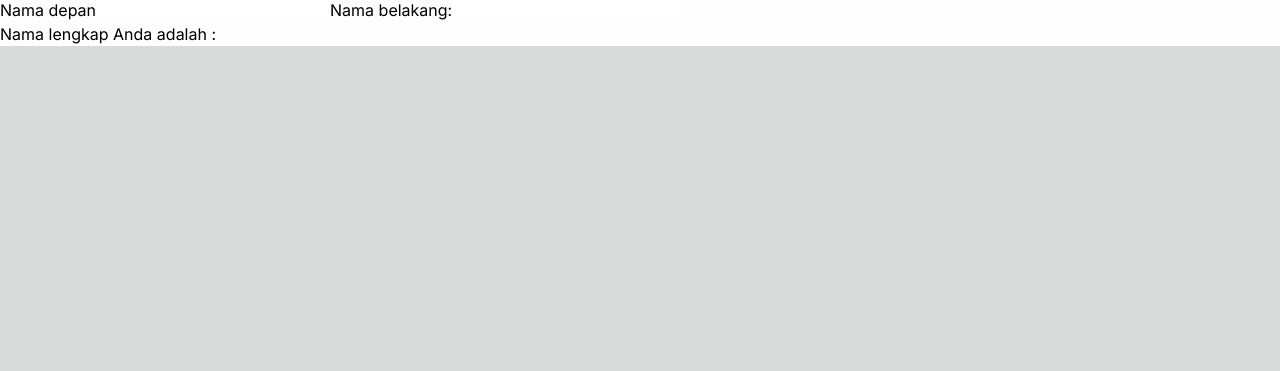
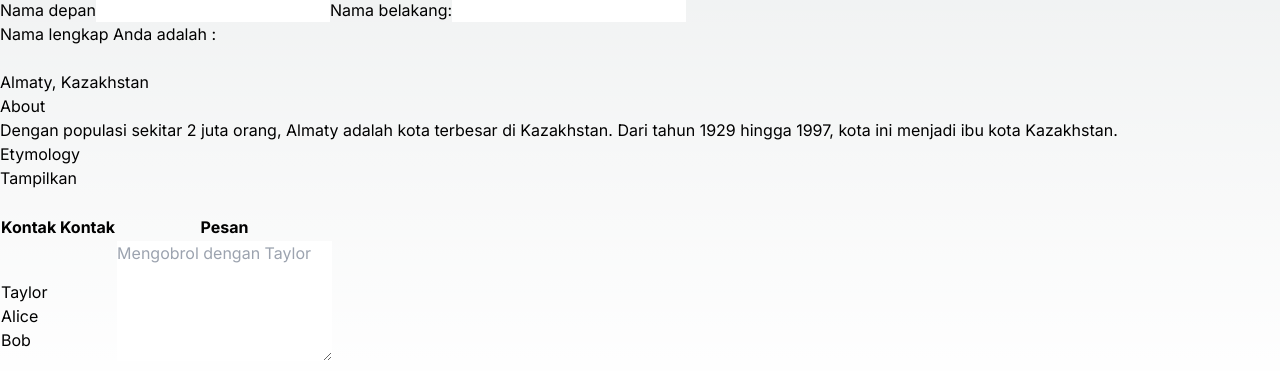
Before and after one commit to arsyandairza/PBF-2024, a Next.js app in the folder 04-event-dan-state/my-app/: page / in a window 1280 px wide. Shown: the part 765-1136 px from the top of the page. Before the commit the page ends 811 px from the top, so only its background shows below. Built offline with nearby package versions, Linux system fonts and the light colour scheme.

Commit message:
W04: Praktikum 6 / Jawaban soal Praktikum 5 Dan 6

```diff
--- a/04-event-dan-state/my-app/src/app/page.tsx
+++ b/04-event-dan-state/my-app/src/app/page.tsx
@@ -1,14 +1,17 @@
 "use client";
+import Accordion from "@/component/accordion";
 import Tombol_1, { Tombol_2, Tombol_3 } from "@/component/button";
+import Messenger, { Chat } from "@/component/chat";
 import Form, { Form_2 } from "@/component/form";
 import Gallery from "@/component/gallery";
+
 
 export default function Home() {
   return (
     <>
       <div className="container mx-auto">
         <h2>Kuis Kota</h2>
-              <Tombol_1/>
+        <Tombol_1 />
         <hr></hr>
         <Tombol_2 isiPesan="Ini Pesanku" namaTombol="Pesan" />
       </div>
@@ -23,6 +26,10 @@
       <Form />
       <br></br>
       <Form_2 />
+      <br></br>
+      <Accordion />
+      <br></br>
+      <Messenger />
     </>
   );
 }
--- /dev/null
+++ b/04-event-dan-state/my-app/src/component/accordion.tsx
@@ -0,0 +1,43 @@
+import { useState } from "react";
+
+export default function Accordion() {
+  const [activeIndex, setActiveIndex] = useState(0);
+
+  return (
+    <div>
+      <h2>Almaty, Kazakhstan</h2>
+
+      <Panel
+        title="About"
+        isActive={activeIndex === 0}
+        onShow={() => setActiveIndex(0)}
+      >
+        Dengan populasi sekitar 2 juta orang, Almaty adalah kota terbesar di Kazakhstan.
+        Dari tahun 1929 hingga 1997, kota ini menjadi ibu kota Kazakhstan.
+      </Panel>
+      <Panel
+        title="Etymology"
+        isActive={activeIndex === 1}
+        onShow={() => setActiveIndex(1)}
+      >
+        Nama &quot;Almaty berasal dari kata <span lang="kk-KZ">алма</span>, dalam bahasa Kazakh yang berarti &quot;apel dan
+        sering diterjemahkan sebagai &quot;perbukitan dengan apel. Sebenarnya, wilayah sekitar Almaty dipercaya sebagai
+        asal usul apel, dan <i lang="la">Malus sieversii</i> liar dianggap sebagai kandidat
+        yang mungkin menjadi nenek moyang apel domestik modern.
+      </Panel>
+    </div>
+  );
+}
+
+function Panel({title, children, isActive, onShow}: any) {
+  return (
+    <section className="panel border border-gray-700 p-2">
+      <h3>{title}</h3>
+      {isActive ? (<p>{children}</p>) : (
+        <button className="bg-blue-500 text-white p-1 rounded m-2" onClick={onShow}>
+          Tampilkan
+        </button>
+      )}
+    </section>
+  );
+}
--- /dev/null
+++ b/04-event-dan-state/my-app/src/component/chat.tsx
@@ -0,0 +1,67 @@
+import { useState } from 'react';
+
+const contacts = [
+    { name: 'Taylor', email: 'taylor@gmail.com' },
+    { name: 'Alice', email: 'alice@gmail.com' },
+    { name: 'Bob', email: 'bob@gmail.com' }
+];
+
+export function ContactList({ selectedContact, contacts, onSelect }: any) {
+    return (
+        <section className='contact-list'>
+            <ul className='w-full'>
+                {contacts.map((contact: any) =>
+                    <li key={contact.email}>
+                        <button
+                            className="text-xs bg-blue-400 rounded p-1 m-2 text-black"
+                            onClick={() => {onSelect(contact);}}>
+                            {contact.name}
+                        </button>
+                    </li>
+                )}
+            </ul>
+        </section>
+    );
+}
+
+export function Chat({ contact }: any) {
+    const [text, setText] = useState('');
+    return (
+        <section className='chat m-2'>
+            <textarea
+                rows={5}
+                value={text}
+                placeholder={'Mengobrol dengan ' + contact.name}
+                onChange={e => setText(e.target.value)}
+            />
+            <br />
+            <button className='text-xs bg-grau-400 rounded px-2 py-1 m-2 text-blue-800'>Kirim ke {contact.email}</button>
+        </section>
+    );
+}
+
+export default function Messenger() {
+    const [to, setTo] = useState(contacts[0]);
+    return (
+        <div>
+            <table className='w-1/2 text-sm text-left text-gray-500 dark:text-gray-400'>
+                <thead className='text-xs tex-gray-700 uppercase bg-gray-50 dark:bg-gray-200 dark:text-gray-400'>
+                    <tr>
+                        <th scope='col' className='px-2 py-4'>Kontak Kontak</th>
+                        <th scope='col' className='px-2 py-4'>Pesan</th>
+                    </tr>
+                </thead>
+                <tbody>
+                    <tr>
+                        <td>
+                            <ContactList contacts={contacts} selectedContact={to} onSelect={(contact: any) => setTo(contact)} />
+                        </td>
+                        <td>
+                            <Chat contact={to} />
+                        </td>
+                    </tr>
+                </tbody>
+            </table>
+        </div>
+    );
+}
```
Also changed, not shown: 4 other files (tests, documents, lock files or other folders). Lines whose indentation alone changed are shown as unchanged.
